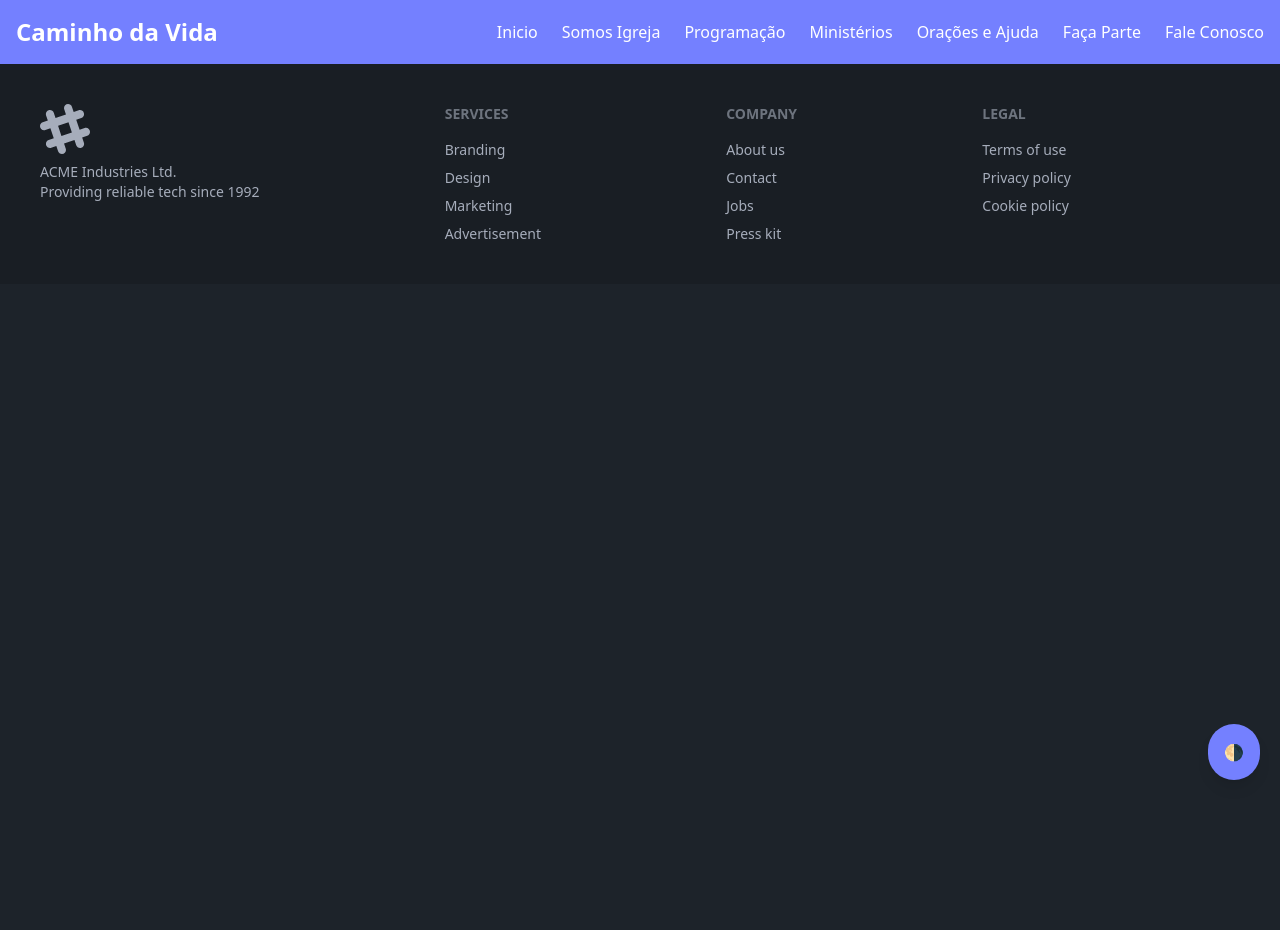
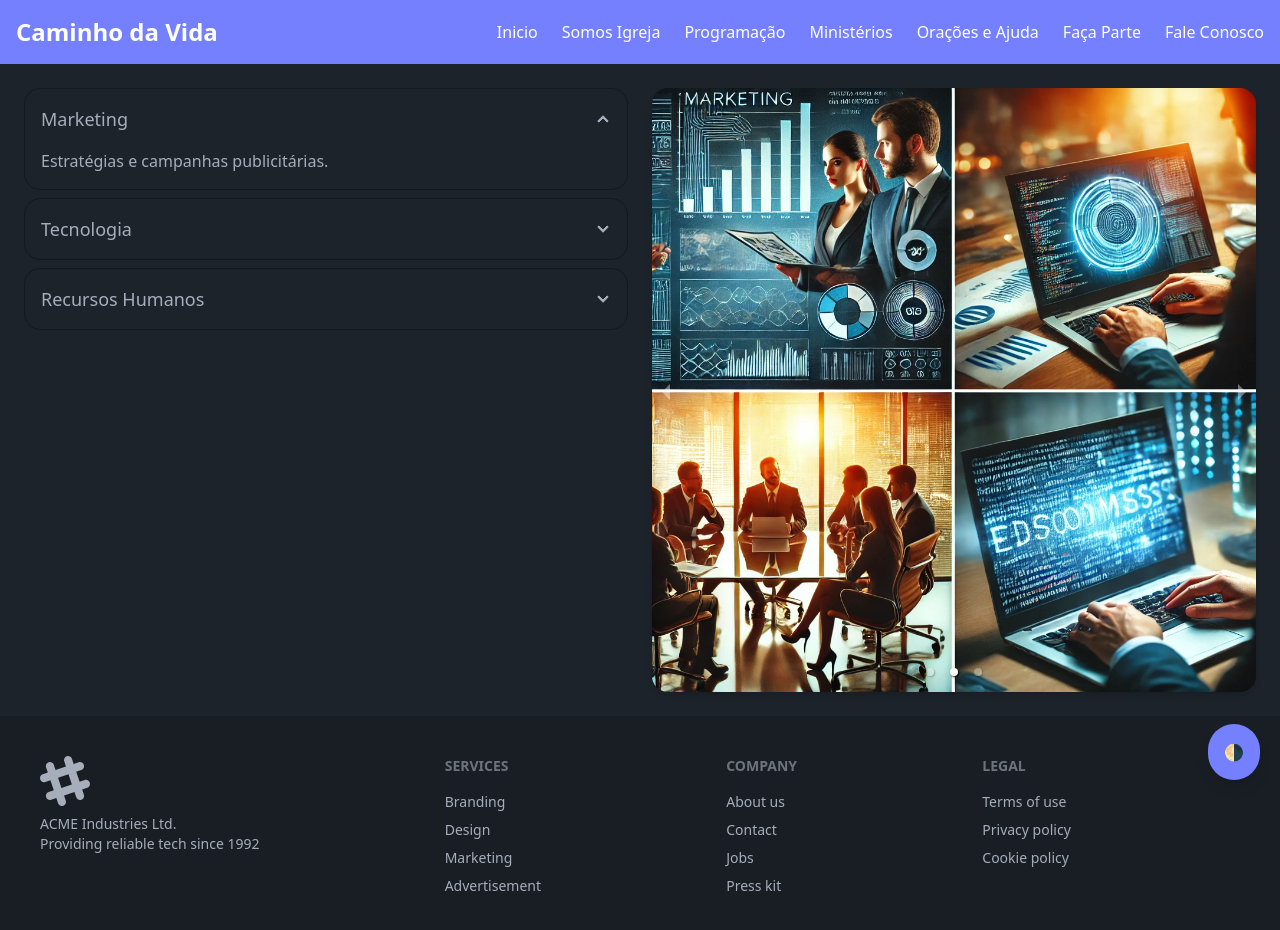
Before and after one commit to zioncwbBola/caminhodavida, a Next.js app: page /ministerios in a window 1280 px wide. Shown: the top 930 px of the page. Before the commit the page ends 800 px from the top, so only its background shows below. Built offline with nearby package versions, Linux system fonts and the light colour scheme.

Commit message:
commit 16

```diff
--- a/package.json
+++ b/package.json
@@ -13,6 +13,7 @@
     "next": "15.1.5",
     "react": "^19.0.0",
     "react-dom": "^19.0.0",
+    "react-responsive-carousel": "^3.2.23",
     "react-youtube": "^10.1.0",
     "swiper": "^11.2.1"
   },
--- a/src/app/ministerios/page.tsx
+++ b/src/app/ministerios/page.tsx
@@ -1,5 +1,7 @@
+import SectionAccordionCarousel from "@/components/HomePage/SectionMinisterios";
+
 export default function MinisteriosPage(){
   return (
-    <div></div>
+    <SectionAccordionCarousel />
   )
 }
--- a/src/app/page.tsx
+++ b/src/app/page.tsx
@@ -8,7 +8,7 @@ import Banner from '@/components/modelo/Banner';
 
 const HomePage = () => {
   return (
-    <div className="relative">
+    <div className="relative bg-base-100">
       <Hero />
       <AboutSection />
       <ServicesSection />
--- a/src/app/tailwind.config.js
+++ b/src/app/tailwind.config.js
@@ -12,6 +12,7 @@ module.exports = {
       'dark',
       'retro',
       'corporate',
-    ]
+    ],
+    base: true,
   }
 }
--- /dev/null
+++ b/src/components/HomePage/SectionMinisterios.tsx
@@ -0,0 +1,78 @@
+'use client';
+import React, { useState } from 'react';
+import { Carousel } from 'react-responsive-carousel';
+import 'react-responsive-carousel/lib/styles/carousel.min.css'; // Estilos do carousel
+
+const departments = [
+  {
+    title: 'Marketing',
+    description: 'Estratégias e campanhas publicitárias.',
+    images: ['/img/01.webp', '/img/01.webp', '/img/01.webp']
+  },
+  {
+    title: 'Tecnologia',
+    description: 'Desenvolvimento de software e soluções digitais.',
+    images: ['/img/01.webp', '/img/01.webp', '/img/01.webp']
+  },
+  {
+    title: 'Recursos Humanos',
+    description: 'Gestão de pessoas e recrutamento.',
+    images: ['/img/01.webp', '/img/01.webp', '/img/01.webp']
+  }
+];
+
+const SectionAccordionCarousel: React.FC = () => {
+  const [selectedDepartment, setSelectedDepartment] = useState(departments[0]);
+
+  return (
+    <section className="flex flex-col lg:flex-row gap-6 p-6">
+      {/* Coluna 1: Acordeão */}
+      <div className="lg:w-1/2">
+        <div className="accordion w-full">
+          {departments.map((dept, index) => (
+            <div
+              key={index}
+              className={`collapse collapse-arrow border border-base-300 bg-base-100 rounded-box mb-2 ${
+                selectedDepartment.title === dept.title ? 'collapse-open' : 'collapse-close'
+              }`}
+            >
+              <input
+                type="radio"
+                name="accordion"
+                checked={selectedDepartment.title === dept.title}
+                onChange={() => setSelectedDepartment(dept)}
+              />
+              <div className="collapse-title text-lg font-medium">
+                {dept.title}
+              </div>
+              <div className="collapse-content">
+                <p>{dept.description}</p>
+              </div>
+            </div>
+          ))}
+        </div>
+      </div>
+
+      {/* Coluna 2: Carousel */}
+      <div className="lg:w-1/2">
+        <Carousel
+          showThumbs={false}
+          showStatus={false}
+          infiniteLoop
+          useKeyboardArrows
+          autoPlay
+          dynamicHeight
+          className="rounded-box shadow-md"
+        >
+          {selectedDepartment.images.map((img, index) => (
+            <div key={index}>
+              <img src={img} alt={`${selectedDepartment.title} ${index + 1}`} className="rounded-box" />
+            </div>
+          ))}
+        </Carousel>
+      </div>
+    </section>
+  );
+};
+
+export default SectionAccordionCarousel;
--- a/src/components/modelo/AboutSection.tsx
+++ b/src/components/modelo/AboutSection.tsx
@@ -1,7 +1,7 @@
 // components/AboutSection.tsx
 const AboutSection = () => {
   return (
-    <section className="py-12 bg-white">
+    <section className="bg-base-200 py-12 bg-white">
       <div className="container mx-auto text-center">
         <h2 className="text-4xl font-semibold">Sobre Nós</h2>
         <p className="text-lg mt-4">
```
Also changed, not shown: public/img/01.webp (added), 1 other file (tests, documents, lock files or other folders).
